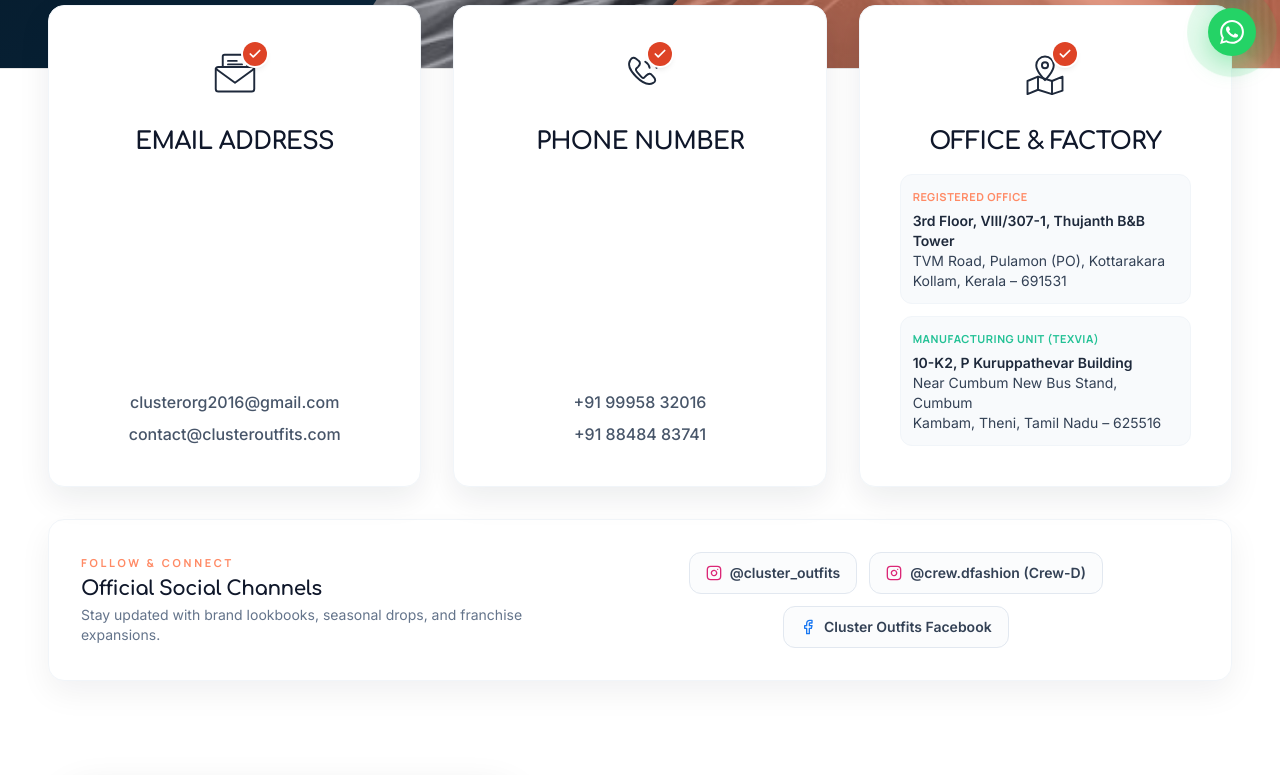
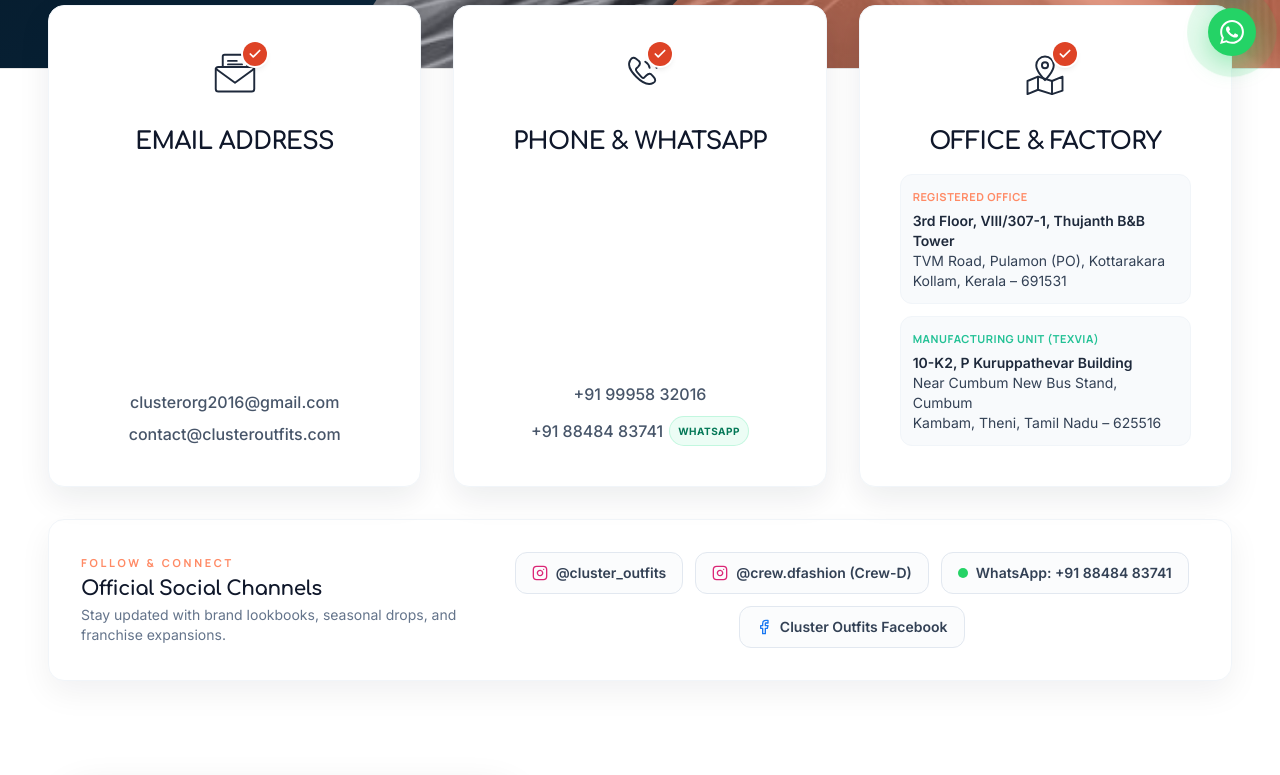
Before and after one commit to george-nithin/cluster-website, a Next.js app: page /contact in a window 1280 px wide. Shown: the part 720-1495 px from the top of the page. Built offline with nearby package versions, Linux system fonts and the light colour scheme.

Commit message:
number change

```diff
--- a/src/app/contact/page.tsx
+++ b/src/app/contact/page.tsx
@@ -94,14 +94,22 @@
                   </span>
                 </div>
                 <h3 className="text-xl sm:text-2xl font-black text-slate-900 tracking-tight mb-3 sm:mb-4">
-                  Phone Number
+                  Phone &amp; WhatsApp
                 </h3>
-                <div className="flex flex-col gap-2 text-slate-600 text-sm sm:text-base mt-auto">
+                <div className="flex flex-col gap-2.5 text-slate-600 text-sm sm:text-base mt-auto">
                   <a href="tel:+919995832016" className="hover:text-cluster-coral transition-colors font-medium">
                     +91 99958 32016
                   </a>
-                  <a href="tel:+918848483741" className="hover:text-cluster-coral transition-colors font-medium">
-                    +91 88484 83741
+                  <a
+                    href="https://wa.me/918848483741?text=Hello%20Cluster%20Outfits%2C%20I%20would%20like%20to%20connect%20with%20you."
+                    target="_blank"
+                    rel="noopener noreferrer"
+                    className="hover:text-[#25D366] transition-colors font-medium inline-flex items-center justify-center gap-1.5"
+                  >
+                    <span>+91 88484 83741</span>
+                    <span className="text-[10px] font-bold text-emerald-700 bg-emerald-50 border border-emerald-200/60 px-2 py-0.5 rounded-full uppercase tracking-wider">
+                      WhatsApp
+                    </span>
                   </a>
                 </div>
               </div>
@@ -181,6 +189,16 @@
                 >
                   <Instagram className="w-4 h-4 text-pink-600" />
                   <span>@crew.dfashion (Crew-D)</span>
+                </a>
+
+                <a
+                  href="https://wa.me/918848483741?text=Hello%20Cluster%20Outfits%2C%20I%20would%20like%20to%20know%20more."
+                  target="_blank"
+                  rel="noopener noreferrer"
+                  className="inline-flex items-center gap-2 px-4 py-2.5 rounded-xl border border-slate-200 hover:border-emerald-500 hover:text-emerald-700 bg-slate-50/60 hover:bg-emerald-50/30 text-xs sm:text-sm font-semibold text-slate-700 transition-all shadow-2xs hover:scale-105"
+                >
+                  <span className="w-2.5 h-2.5 rounded-full bg-[#25D366]" />
+                  <span>WhatsApp: +91 88484 83741</span>
                 </a>
 
                 <a
--- a/src/app/privacy/page.tsx
+++ b/src/app/privacy/page.tsx
@@ -324,7 +324,8 @@
                             +91 99958 32016
                           </a>
                           {" / "}
-                          <a href="tel:+918848483741" className="text-slate-800 hover:text-cluster-teal font-medium">
+                          <strong>WhatsApp:</strong>{" "}
+                          <a href="https://wa.me/918848483741" target="_blank" rel="noopener noreferrer" className="text-slate-800 hover:text-cluster-teal font-medium">
                             +91 88484 83741
                           </a>
                         </div>
--- a/src/components/layout/Footer.tsx
+++ b/src/components/layout/Footer.tsx
@@ -86,7 +86,7 @@
   {
     name: "WhatsApp",
     icon: WhatsAppIcon,
-    href: "https://wa.me/919995832016",
+    href: "https://wa.me/918848483741",
     label: "Chat with Cluster on WhatsApp",
     handle: "WhatsApp",
   },
@@ -145,13 +145,18 @@
               </a>
 
               <a
-                href="tel:+918848483741"
-                className="inline-flex items-center gap-2.5 hover:text-cluster-coral transition-colors group"
+                href="https://wa.me/918848483741"
+                target="_blank"
+                rel="noopener noreferrer"
+                className="inline-flex items-center gap-2.5 hover:text-[#25D366] transition-colors group"
               >
-                <span className="w-6 h-6 rounded-md bg-neutral-100 flex items-center justify-center text-cluster-coral group-hover:bg-cluster-coral/10 transition-colors">
-                  <Phone className="w-3.5 h-3.5" />
+                <span className="w-6 h-6 rounded-md bg-neutral-100 flex items-center justify-center text-[#25D366] group-hover:bg-[#25D366]/10 transition-colors">
+                  <WhatsAppIcon className="w-3.5 h-3.5" />
                 </span>
                 <span className="font-numbers font-semibold">+91 88484 83741</span>
+                <span className="text-[10px] uppercase font-bold tracking-wider px-1.5 py-0.5 rounded bg-emerald-100/80 text-emerald-800">
+                  WhatsApp
+                </span>
               </a>
 
               <div className="inline-flex items-center gap-2.5 text-neutral-600">
--- a/src/components/ui/FloatingContactButtons.tsx
+++ b/src/components/ui/FloatingContactButtons.tsx
@@ -40,13 +40,13 @@
         <span
           className="pointer-events-none absolute right-full mr-3 whitespace-nowrap rounded-lg bg-slate-900/95 backdrop-blur-md px-3 py-1.5 text-xs font-medium text-white shadow-lg opacity-0 -translate-x-2 group-hover:opacity-100 group-hover:translate-x-0 transition-all duration-200 hidden sm:block"
         >
-          Chat on WhatsApp
+          Chat on WhatsApp: +91 88484 83741
         </span>
         <a
-          href="https://wa.me/919995832016?text=Hello%20Cluster%20Outfits%2C%20I%20would%20like%20to%20know%20more%20about%20your%20products%20and%20franchise%20opportunities."
+          href="https://wa.me/918848483741?text=Hello%20Cluster%20Outfits%2C%20I%20would%20like%20to%20know%20more%20about%20your%20products%20and%20franchise%20opportunities."
           target="_blank"
           rel="noopener noreferrer"
-          aria-label="Chat with Cluster Outfits on WhatsApp"
+          aria-label="Chat with Cluster Outfits on WhatsApp (+91 88484 83741)"
           className="relative flex h-12 w-12 sm:h-13 sm:w-13 items-center justify-center rounded-full bg-[#25D366] text-white shadow-[0_8px_24px_rgba(37,211,102,0.4)] transition-all duration-300 hover:bg-[#20BD5A] hover:scale-110 active:scale-95 hover:shadow-[0_12px_28px_rgba(37,211,102,0.55)] focus:outline-none focus:ring-4 focus:ring-[#25D366]/30"
         >
           {/* Subtle pulse radar ring */}
```
